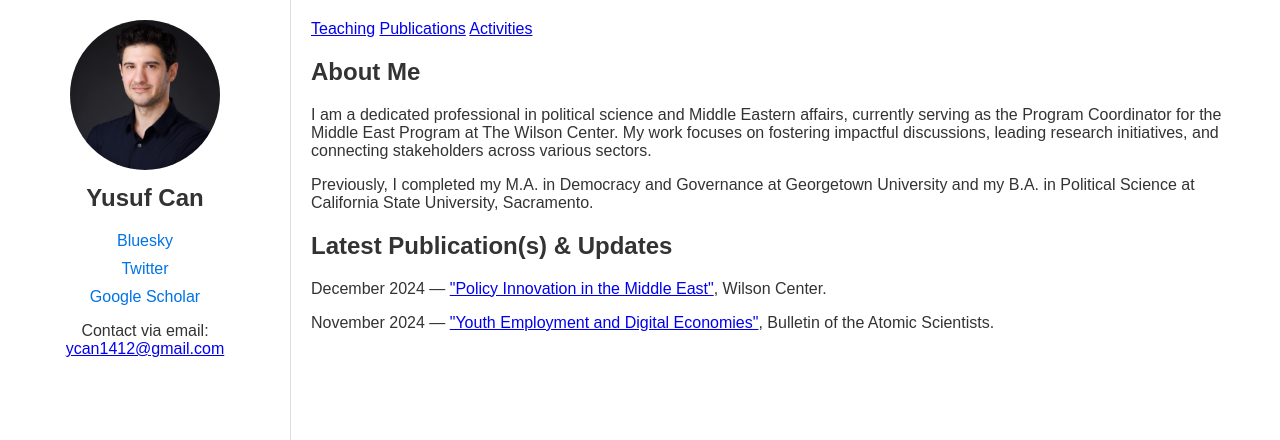
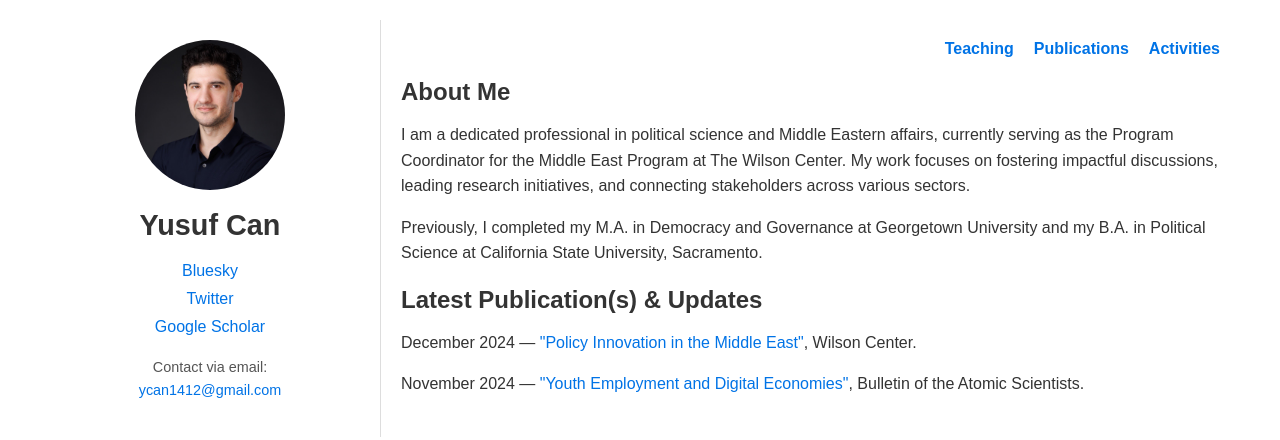
Before and after one commit to can-yusuf/Portfolio, a plain HTML site: page index.html in a window 1280 px wide. Shown: the top 440 px of the page. Drawn offline with Linux system fonts and the light colour scheme.

Commit message:
Update styles.css

```diff
--- a/styles.css
+++ b/styles.css
@@ -5,52 +5,63 @@ body {
     font-family: Arial, sans-serif;
     background-color: white;
     color: #333;
-    display: flex;
-    height: 100vh;
 }
 
-/* Container Layout */
 .container {
     display: flex;
-    width: 100%;
+    max-width: 1200px;
+    margin: 0 auto;
+    padding: 20px;
 }
 
 /* Sidebar */
 .sidebar {
-    width: 250px;
+    flex: 0 0 300px;
     padding: 20px;
+    text-align: center;
     border-right: 1px solid #ddd;
-    text-align: center;
-}
-
-.sidebar .profile {
-    margin-bottom: 20px;
 }
 
 .headshot {
     width: 150px;
     height: 150px;
     border-radius: 50%;
-    margin-bottom: 10px;
+    margin-bottom: 15px;
 }
 
-.sidebar h1 {
-    font-size: 1.5rem;
-    margin: 0;
+h1 {
+    font-size: 1.8rem;
+    margin: 0 0 15px 0;
+    font-weight: bold;
 }
 
 .social-links {
-    margin-top: 20px;
+    margin: 20px 0;
 }
 
 .social-links a {
     display: block;
-    margin: 10px 0;
+    text-decoration: none;
+    color: #0073e6;
+    font-size: 1rem;
+    margin-bottom: 10px;
+}
+
+.social-links a:hover {
+    text-decoration: underline;
+}
+
+.contact {
+    font-size: 0.9rem;
+    color: #555;
+}
+
+.contact a {
     color: #0073e6;
     text-decoration: none;
 }
 
-.social-links a:hover {
+.contact a:hover {
     text-decoration: underline;
 }
 
@@ -60,41 +71,40 @@ main {
     padding: 20px;
 }
 
-.tabs {
+.top-links {
     display: flex;
-    border-bottom: 2px solid #ddd;
+    justify-content: flex-end;
+    gap: 20px;
     margin-bottom: 20px;
 }
 
-.tabs a {
-    padding: 10px 20px;
+.top-links a {
     text-decoration: none;
     color: #0073e6;
-    border-bottom: 2px solid transparent;
-}
-
-.tabs a.active {
-    border-bottom: 2px solid #0073e6;
+    font-size: 1rem;
     font-weight: bold;
 }
 
-.content {
-    display: none;
+.top-links a:hover {
+    text-decoration: underline;
 }
 
-.content.active {
-    display: block;
+h2 {
+    font-size: 1.5rem;
+    margin-bottom: 15px;
+    font-weight: bold;
 }
 
-/* Footer */
-footer {
-    text-align: center;
-    padding: 10px;
-    border-top: 1px solid #ddd;
-    position: fixed;
-    bottom: 0;
-    width: 100%;
-    background: white;
-    font-size: 0.9rem;
-    color: #666;
+p {
+    line-height: 1.6;
+    margin-bottom: 15px;
 }
+
+a {
+    color: #0073e6;
+    text-decoration: none;
+}
+
+a:hover {
+    text-decoration: underline;
+}
```
